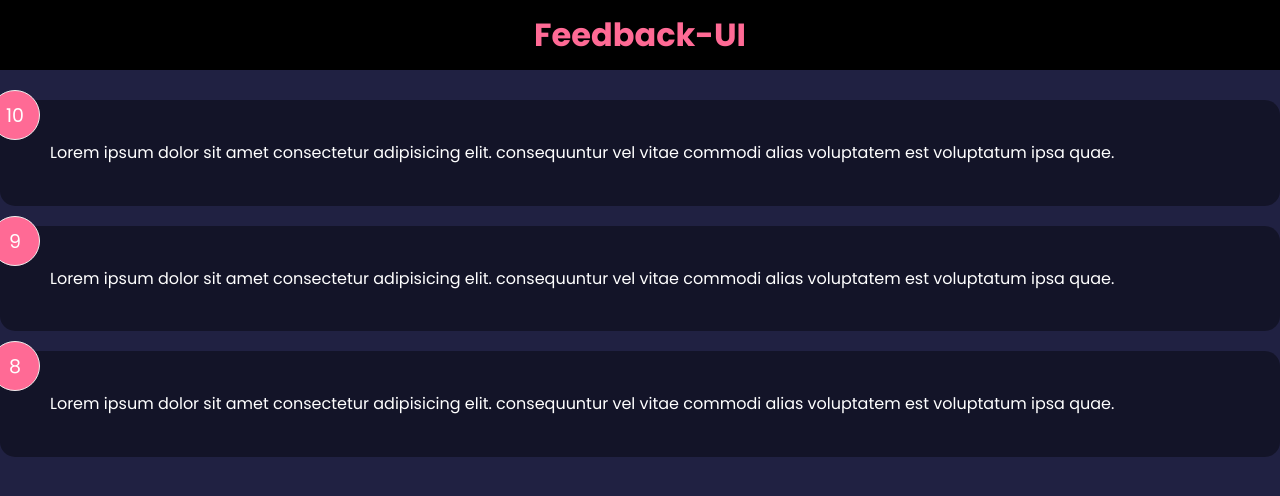
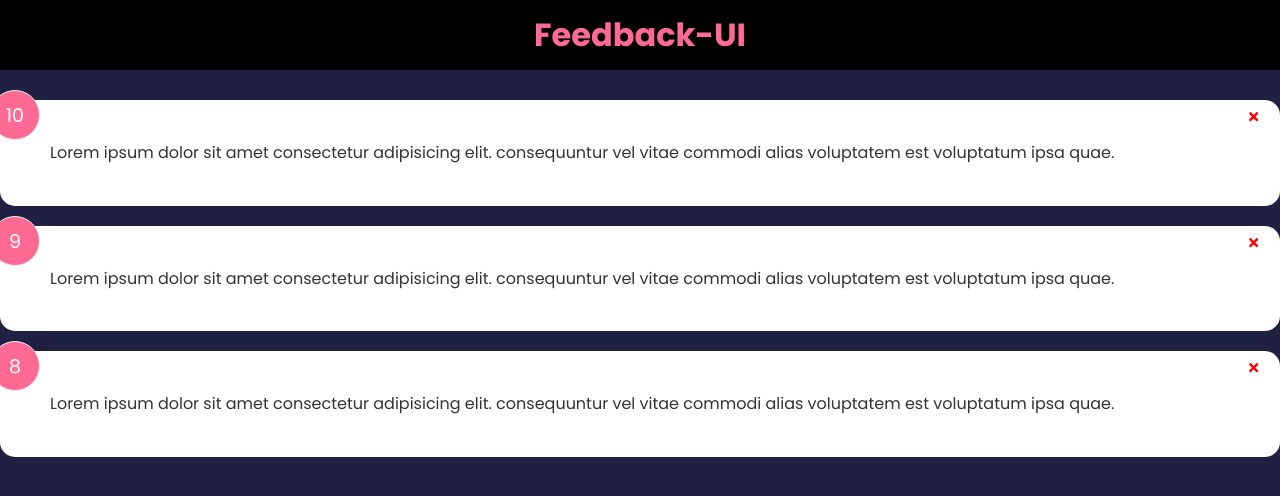
Before and after one commit to srujan-here/React_Feedback_app_working_model, a React (Create React App) app in the folder feedback-app/: page / in a window 1280 px wide. Shown: the top 496 px of the page. Built offline with nearby package versions, Linux system fonts and the light colour scheme.

Commit message:
added delete component

```diff
--- a/feedback-app/package.json
+++ b/feedback-app/package.json
@@ -8,6 +8,7 @@
     "@testing-library/user-event": "^13.5.0",
     "react": "^18.2.0",
     "react-dom": "^18.2.0",
+    "react-icons": "^4.4.0",
     "react-scripts": "^5.0.1",
     "web-vitals": "^2.1.4"
   },
--- a/feedback-app/src/App.js
+++ b/feedback-app/src/App.js
@@ -5,10 +5,19 @@ import Feedbackdata from "./data/feedback";
 
 function App() {
     const [feedback,setfeedback]=useState(Feedbackdata)
+
+    const deletefeedback = (id) => {
+      if(window.confirm('Are you sure you want to delete')){
+        setfeedback(feedback.filter((item)=>
+        item.id!==id
+        ))
+      }
+
+    }
   return (
     <div >
      <Header />
-     <FeedbackList feed={feedback} />
+     <FeedbackList feed={feedback} handldelete={deletefeedback} />
     </div>
   );
 }
--- a/feedback-app/src/components/FeedbackList.jsx
+++ b/feedback-app/src/components/FeedbackList.jsx
@@ -1,17 +1,23 @@
 import React from 'react'
 import feedback from '../data/feedback'
 import Feedbackitem from './Feedbackitem'
-function FeedbackList({feed}) {
+function FeedbackList({feed,handldelete}) {
 console.log(feed)
 if(!feed || feed.length === 0){
     return "no data found"
+}
+const deleteFeedback=(item)=>{
+
+
 }
   return (
     <div className="feedback-list">
     {feed.map((item) =>(
       <div>
 
-      <Feedbackitem key={item.id} item={item} />
+      <Feedbackitem key={item.id}
+       item={item}
+       handldelete={handldelete} />
       </div>
     ))}
 
--- a/feedback-app/src/components/Feedbackitem.jsx
+++ b/feedback-app/src/components/Feedbackitem.jsx
@@ -1,8 +1,9 @@
 import React,{useState} from 'react'
 import Card from './shared/Card'
+import {FaTimes} from 'react-icons/fa'
 
 
-function Feedbackitem({item}) {
+function Feedbackitem({item,handldelete}) {
     const [rating,setrating]=useState(19)
     const [text,settext]=useState("hai srujan")
     const rate=()=>{
@@ -11,9 +12,17 @@ function Feedbackitem({item}) {
         })
 
     }
+
+
   return (
     <div>
-     <Card children={item} reverse={true} />
+    <Card reverse={false}>
+     <div className="num-display">{item.rating}</div>
+  <button className="close" onClick={()=>handldelete(item.id)}>
+    <FaTimes color="red" />
+  </button>
+    <div className="text-display">{item.text}</div>
+    </Card>
     </div>
 
 
--- a/feedback-app/src/components/shared/Card.jsx
+++ b/feedback-app/src/components/shared/Card.jsx
@@ -1,10 +1,12 @@
 import React from 'react'
 import PropTypes from 'prop-types'
+import {FaTimes} from 'react-icons/fa'
 function Card({children,reverse}) {
+
   return (
     <div className={`card ${reverse && 'reverse'}`}>
-    <div className="num-display">{children.rating}</div>
-    <div className="text-display">{children.text}</div>
+    {children}
+
     </div>
   )
 }
```
Also changed, not shown: 2 other files (tests, documents, lock files or other folders).
